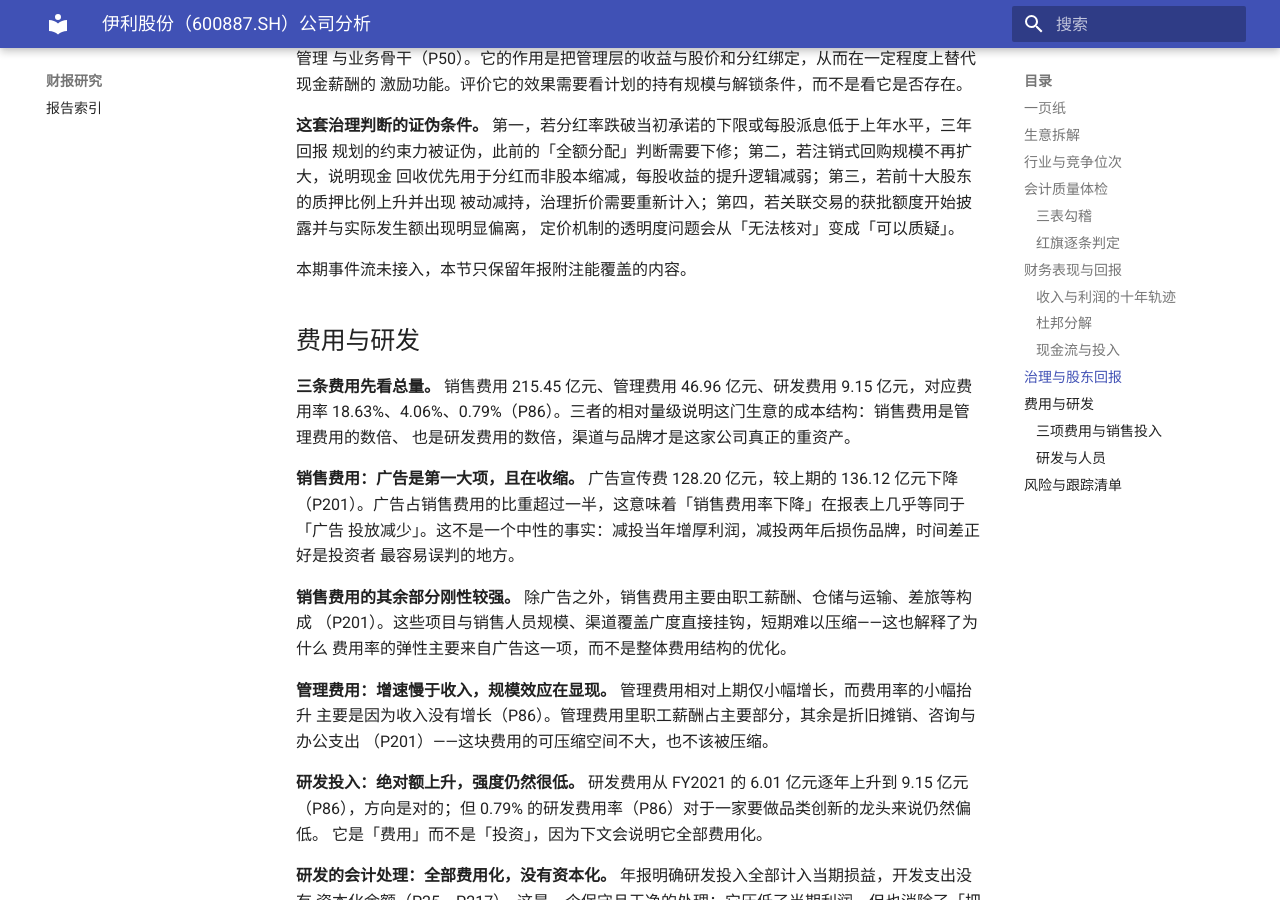
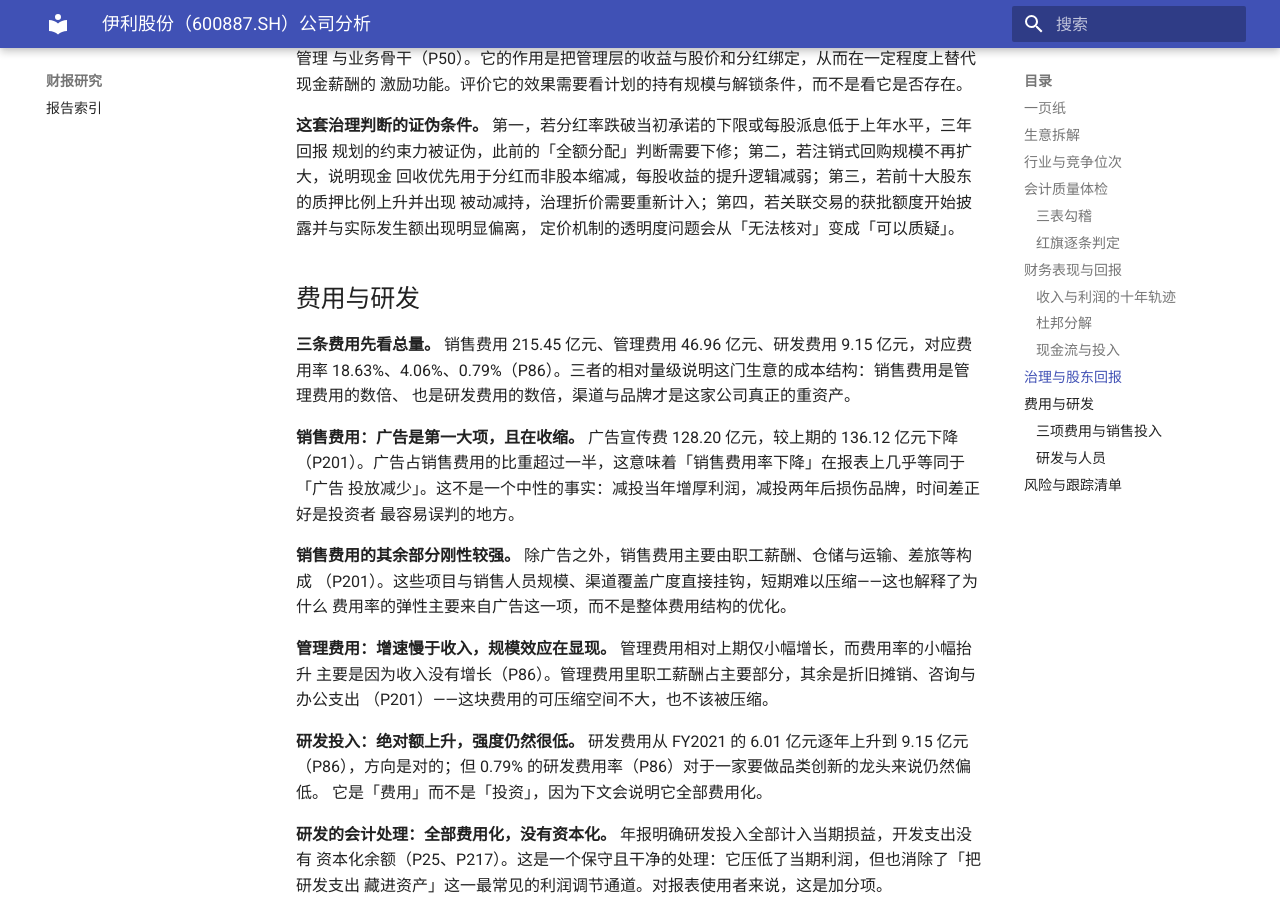
Before and after one commit to huanghantao/fin-report-pages, an MkDocs documentation site: the page built from reports/600887.SH/2026-11-26/company-analysis.md, in a window 1280 px wide and 900 px high, scrolled down 14279 px. Built offline with MkDocs 1.6.1 and Material for MkDocs 9.7.7, drawn with Linux system fonts in a browser that asks for light colours.

Commit message:
report: 600887.SH 伊利股份 · 公司分析+估值 · 2026-11-26

```diff
--- a/reports/600887.SH/2026-11-26/company-analysis.md
+++ b/reports/600887.SH/2026-11-26/company-analysis.md
@@ -468,8 +468,6 @@ FY2025 113.07 亿元（P89、P90），其中 FY2024 的高点来自资本开支
 被动减持，治理折价需要重新计入；第四，若关联交易的获批额度开始披露并与实际发生额出现明显偏离，
 定价机制的透明度问题会从「无法核对」变成「可以质疑」。
 
-本期事件流未接入，本节只保留年报附注能覆盖的内容。
-
 ## 费用与研发
 
 **三条费用先看总量。** 销售费用 215.45 亿元、管理费用 46.96 亿元、研发费用 9.15 亿元，对应费用率
```
Also changed, not shown: 2 other files.
